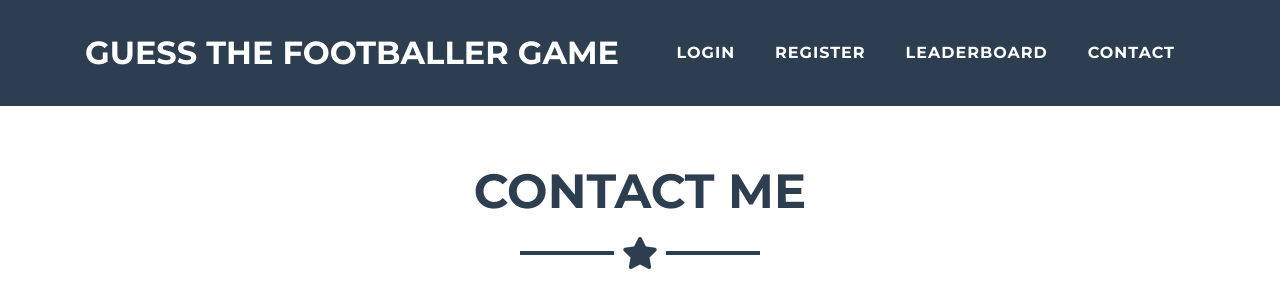
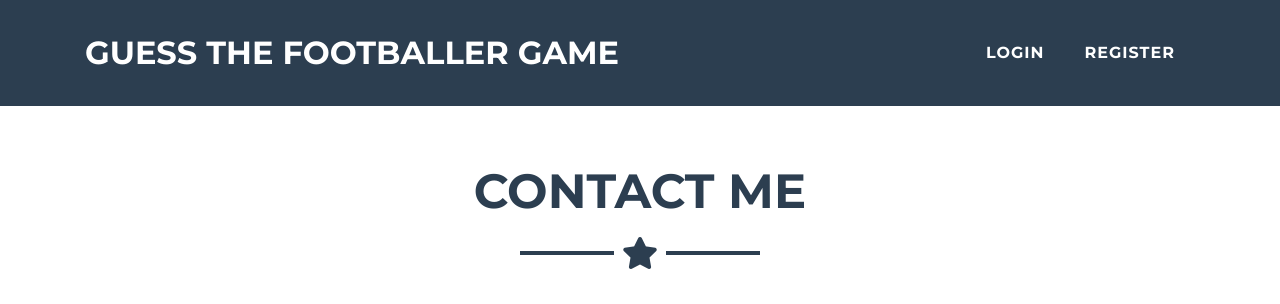
Before and after one commit to Code-Institute-Submissions/guess_the_footballer_game, a Flask app: page /contact in a window 1280 px wide. Shown: the top 304 px of the page. Run offline with Flask 2, Linux system fonts and the light colour scheme; some libraries are stand-ins or nearby versions.

Commit message:
removed scoreboard and contact from nav bar when not in session

```diff
--- a/templates/base.html
+++ b/templates/base.html
@@ -63,12 +63,6 @@
             <li class="nav-item mx-0 mx-lg-1">
               <a class="nav-link py-3 px-0 px-lg-3 rounded js-scroll-trigger" href="/register">Register</a>
             </li>
-            <li class="nav-item mx-0 mx-lg-1">
-              <a class="nav-link py-3 px-0 px-lg-3 rounded js-scroll-trigger" href="/leaderboard">Leaderboard</a>
-            </li>
-            <li class="nav-item mx-0 mx-lg-1">
-              <a class="nav-link py-3 px-0 px-lg-3 rounded js-scroll-trigger" href="/contact">Contact</a>
-            </li>
           </ul>
 
           {% endif %}
```
